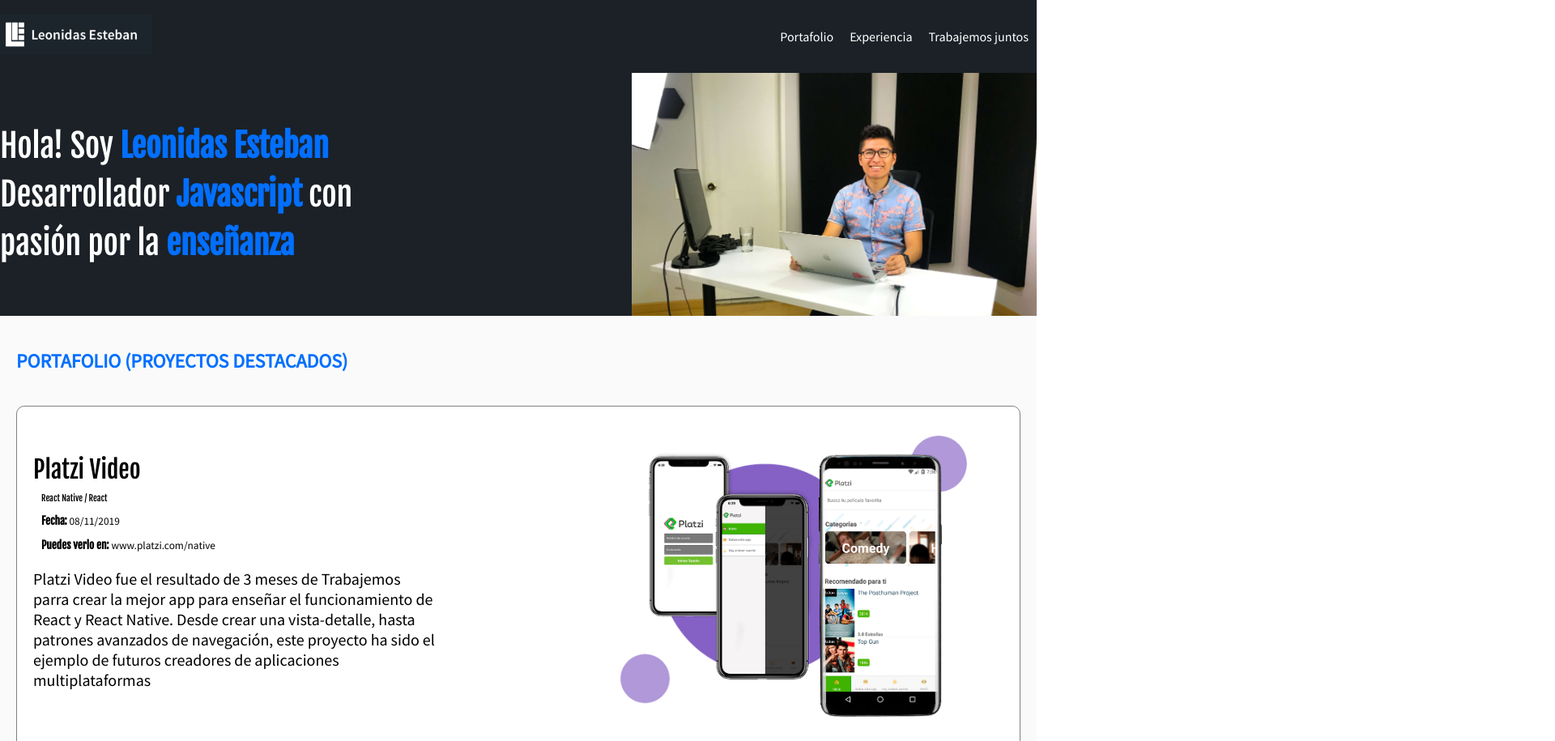
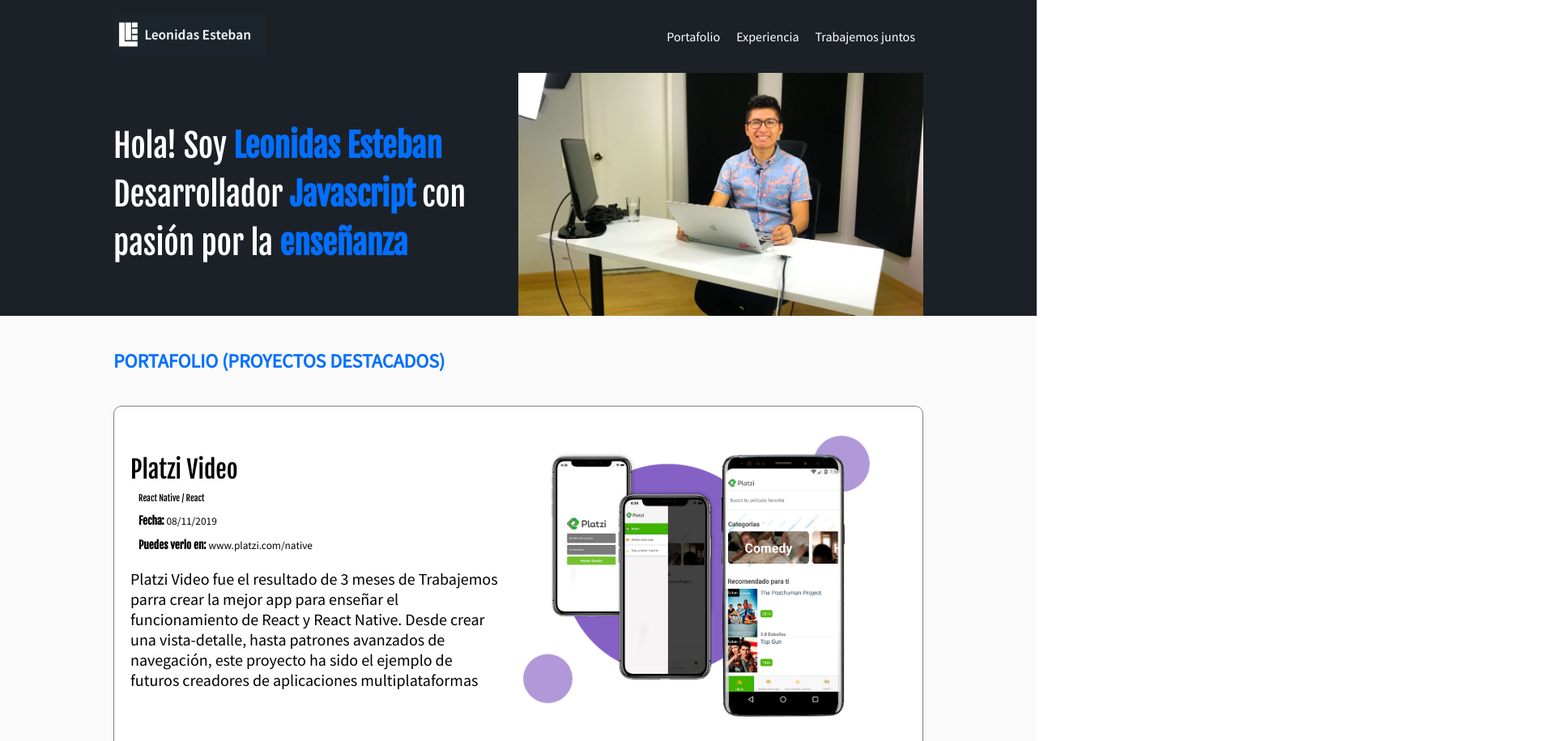
Before and after one commit to cartory/portafolio, a plain HTML site: page portafolio/index.html in a window 1280 px wide. Shown: the top 915 px of the page at 81% size, 1920 px wide, since content can reach past the window. Drawn offline with Linux system fonts and the light colour scheme.

Commit message:
final->decorate

```diff
--- a/portafolio/css/estilos.css
+++ b/portafolio/css/estilos.css
@@ -109,14 +109,20 @@ h1 strong {
 
 .hero {
     height: 300px;
-    background-image: url('../../images/hero.jpg');
+    /* background-image: url('../../images/hero.jpg'); */
     background-color: #1b2127;
-    background-size: 500px, 300px;
-    background-repeat: no-repeat;
-    background-position-x: right;
+    /* background-size: 500px, 300px; */
+    /* background-repeat: no-repeat; */
+    /* background-position-x: right; */
     display: flex;
     align-items: center;
+    justify-content: space-between;
 }
+
+.hero-image {
+    object-fit: cover;
+}
+
 
 .project {
     /* border-top: 10px solid red;
@@ -225,6 +231,7 @@ h1 strong {
 
 .event-list {
     display: flex;
+    flex-wrap: wrap;
 }
 
 .event img {
@@ -318,3 +325,14 @@ h1 strong {
 .form-email h3 {
     font-family: 'Source Sans Pro', sans-serif;
 }
+
+.container {
+    /* border: 1px solid red; */
+    width: 1000px;
+    margin: 0 auto;
+    display: inherit;
+    justify-content: inherit;
+    align-items: inherit;
+    height: inherit;
+    flex-wrap: inherit;
+}
--- a/portafolio/index.html
+++ b/portafolio/index.html
@@ -11,6 +11,7 @@
 
 <body>
     <header class="header">
+        <div class="container">
             <figure class="logo">
                 <img src="../images/logo.png" height="50" alt="Logo de http://leonidasesteban.com">
             </figure>
@@ -27,16 +28,20 @@
                     </li>
                 </ol>
             </nav>
+        </div>
     </header>
     <section class="hero">
+        <div class="container">
             <h1>
                 Hola! Soy <strong>Leonidas Esteban</strong><br>
                 Desarrollador <strong>Javascript</strong> con<br>
                 pasión por la <strong>enseñanza</strong>
             </h1>
-        <!-- <img src="../images/hero.jpg" width="500" alt="imagen principal del sitio" /> -->
+            <img class="hero-image"src="../images/hero.jpg" width="500" height="300" alt="imagen principal del sitio" />
+        </div>
     </section>
     <section class="portfolio" id="portafolio">
+        <div class="container">
             <h2>Portafolio (Proyectos Destacados)</h2>
             <article class="project">
                 <div class="project-details">
@@ -78,9 +83,13 @@
                         alt="proyecto del curso del curso de react native">
                 </figure>
             </article>
+        </div>
     </section>
+    <div class="container">
         <h2 class="event-list-tittle">Más sobre mi experiencia</h2>
+    </div>
     <section class="event-list" id="eventos">
+        <div class="container">
             <article class="event">
                 <figure class="event-imageContainer">
                     <img class="event-image" src="../images/platzi-conf.jpg" width="500" />
@@ -137,8 +146,10 @@
                     <a class="event-url" href="https://www.youtube.com/watch?v=BIS7cWGgJg0" target="_blank">Ver plática</a>
                 </div>
             </article>
+        </div>
     </section>
     <section class="contact" id="contacto">
+        <div class="container">
             <form class="form-email" action="/suscripcion/">
                 <h3>¿Creamos algo juntos?</h3>
                 <input type="text" placeholder="Déjame tu email" id="email">
@@ -150,8 +161,10 @@
                 <a href="htpps://github.com/leonidasesteban" class="social-link github"></a>
                 <a href="htpps://instagram.com/leonidasesteban" class="social-link instagram"></a>
             </div>
+        </div>
     </section>
     <footer class="footer">
+        <div class="container">
             <div>
                 <p>Curso de Desarrollo Web Online 2018 <img src="../images/platzi.png" width="80px" alt="platzi"></p>
             </div>
@@ -160,6 +173,7 @@
                     Designed with Love by <a href="htpps://twitter.com/thespianartist">@thespianartist</a>
                 </p>
             </div>
+        </div>
     </footer>
 </body>
 
```
Lines whose indentation alone changed are shown as unchanged.
